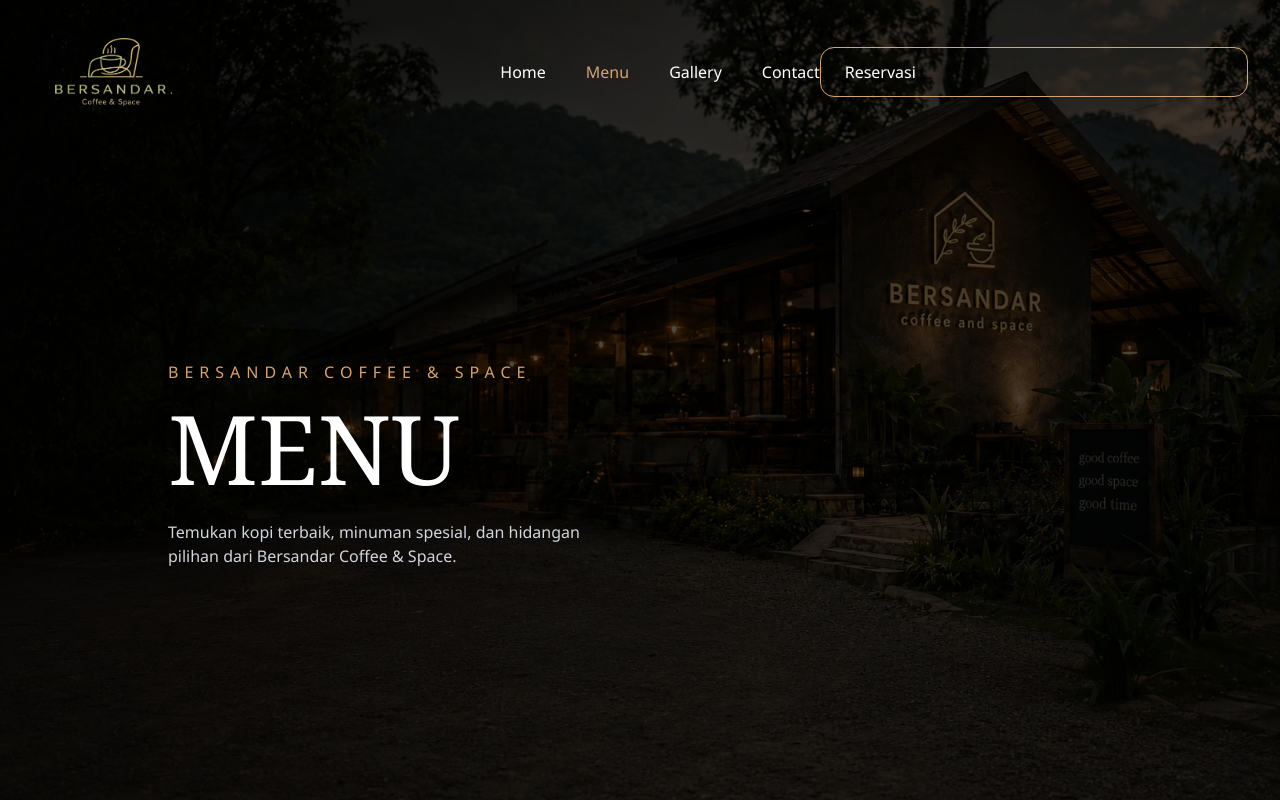
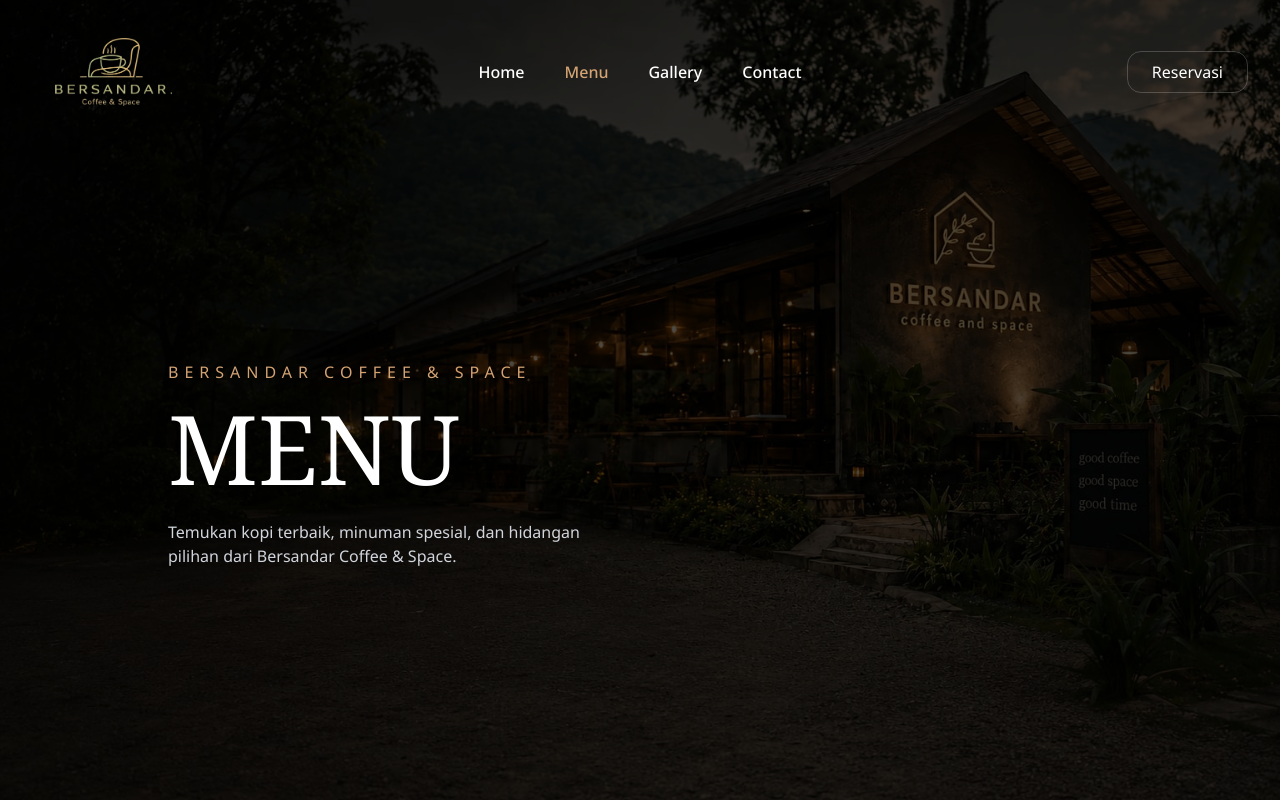
Before and after one commit to Rusdi125312/Bersandar-Caffe, a Next.js app: page /menu in a window 1280 px wide. Shown: the top 800 px of the page. Built offline with nearby package versions, Linux system fonts and the light colour scheme; no server answers; the database is empty; a web font is replaced by a local one.

Commit message:
kalibrasi 3

```diff
--- a/app/contact/page.tsx
+++ b/app/contact/page.tsx
@@ -20,9 +20,9 @@
       {/* NAVBAR */}
      <header className="absolute top-0 left-0 w-full z-50">
        {/* Hapus div pembungkus tambahan, gunakan satu grid utama */}
-       <div className="w-full max-w-7xl mx-auto px-4 md:px-8 py-6 grid grid-cols-[1fr_auto] md:grid-cols-[1fr_auto_1fr] items-center">
+       <div className="w-full max-w-7xl mx-auto px-4 md:px-8 py-6 flex items-center justify-between">
          {/* Logo (Kiri) - Merapat ke kiri */}
-         <div className="flex items-center gap-3 justify-start">
+         <div className="flex-1 flex justify-star">
              <Link href="/" className="relative ml-4 w-20 h-16 md:w-32 md:h-24 transition-transform hover:scale-105">
                              <Image
                                src="/logo-bersandar1.png"
@@ -34,14 +34,16 @@
                            </Link>
          </div>
 
-          <nav className="hidden md:flex gap-10 font-medium">
+          <nav className="hidden md:flex absolute left-1/2 -translate-x-1/2 gap-10 font-medium">
             <a href="/" className="hover:text-[#D4A373] transition">Home</a>
             <a href="/menu" className="hover:text-[#D4A373] transition">Menu</a>
             <a href="/gallery" className="hover:text-[#D4A373] transition">Gallery</a>
             <a href="/contact" className="text-[#D4A373]">Contact</a>
           </nav>
 
-          <a href="https://wa.me/6285720937430?text=Halo%20Admin%20Bersandar,%20saya%20ingin%20reservasi." className="hidden md:block border border-[#D4A373] px-6 py-2 rounded-xl hover:bg-[#D4A373] transition">Reservasi</a>
+          <a href="https://wa.me/6285720937430?text=Halo%20Admin%20Bersandar,%20saya%20ingin%20reservasi."
+          target="_blank"
+          className="hidden md:flex border border-[#D4A373] px-6 py-2 rounded-xl hover:bg-[#D4A373] hover:text-black transition whitespace-nowrap">Reservasi</a>
 
           <button className="md:hidden z-50 p-2" onClick={() => setMenuOpen(!menuOpen)}>
             {menuOpen ? <X size={28} /> : <Menu size={28} />}
@@ -54,8 +56,8 @@
           <div className="md:hidden bg-[#111]/95 backdrop-blur-md p-6 flex flex-col items-center gap-6 border-b border-white/10">
             <a href="/" onClick={() => setMenuOpen(false)}>Home</a>
             <a href="/menu" onClick={() => setMenuOpen(false)}>Menu</a>
-            <a href="/gallery" className="text-[#D4A373]" onClick={() => setMenuOpen(false)}>Gallery</a>
-            <a href="/contact" onClick={() => setMenuOpen(false)}>Contact</a>
+            <a href="/gallery" onClick={() => setMenuOpen(false)}>Gallery</a>
+            <a href="/contact" className="text-[#D4A373]" onClick={() => setMenuOpen(false)}>Contact</a>
             <a href="/reservasi" className="bg-[#D4A373] px-6 py-2 rounded-lg text-black font-bold">Reservasi</a>
           </div>
         )}
--- a/app/gallery/page.tsx
+++ b/app/gallery/page.tsx
@@ -24,7 +24,7 @@
       {/* HEADER - Disederhanakan agar logo bisa merapat ke kiri */}
   <header className="absolute top-0 left-0 w-full z-50">
   {/* Hapus div pembungkus tambahan, gunakan satu grid utama */}
-  <div className="w-full max-w-7xl mx-auto px-4 md:px-8 py-6 grid grid-cols-[1fr_auto] md:grid-cols-[1fr_auto_1fr] items-center">
+    <div className="w-full max-w-7xl mx-auto px-4 md:px-8 py-6 grid grid-cols-[1fr_auto] md:grid-cols-[1fr_auto_auto] items-center gap-6">
            {/* Logo (Kiri) - Merapat ke kiri */}
            <div className="flex items-center gap-3 justify-start">
                <Link href="/" className="relative ml-4 w-20 h-16 md:w-32 md:h-24 transition-transform hover:scale-105">
@@ -39,7 +39,7 @@
            </div>
 
           {/* Nav Desktop */}
-          <nav className="hidden md:flex gap-10 font-medium">
+          <nav className="hidden md:flex absolute left-1/2 -translate-x-1/2 gap-10 font-medium">
             <a href="/" className="hover:text-[#D4A373] transition">Home</a>
             <a href="/menu" className="hover:text-[#D4A373] transition">Menu</a>
             <a href="/gallery" className="text-[#D4A373]">Gallery</a>
--- a/app/menu/page.tsx
+++ b/app/menu/page.tsx
@@ -78,7 +78,7 @@
           {/* HEADER */}
           <header className="absolute top-0 left-0 w-full z-50">
 
-           <div className="w-full max-w-7xl mx-auto px-4 md:px-8 py-6 grid grid-cols-[1fr_auto] md:grid-cols-[1fr_auto_1fr] items-center">
+           <div className="w-full max-w-7xl mx-auto px-4 md:px-8 py-6 flex items-center justify-between">
             <div className="flex items-center gap-3 justify-start">
             <Link href="/" className="relative ml-4 w-20 h-16 md:w-32 md:h-24 transition-transform hover:scale-105">
                   <Image
@@ -94,7 +94,7 @@
       <button className="md:hidden p-2 -mr-2" onClick={() => setMenuOpen(!menuOpen)}>
                     {menuOpen ? <X size={32} /> : <Menu size={32} />}
       </button>
-              <nav className="hidden ml-10 md:flex gap-10">
+              <nav className="hidden md:flex absolute left-1/2 -translate-x-1/2 gap-10 font-medium">
 
                 <a href="/" className="hover:text-[#D4A373]">
                   Home
@@ -113,25 +113,14 @@
               <a
                 href="https://wa.me/6285720937430?text=Halo%20Admin%20Bersandar,%20saya%20ingin%20melakukan%20reservasi%20tempat."
                 target="_blank"
-                rel="noopener noreferrer"
                 className="
-                  hidden md:block
-                  border
-                  border-[#D4A373]
-                  px-6
-                  py-3
-                  rounded-xl
-                    flex
-                    items-center
-                    gap-2
-                  hover:bg-[#D4A373]
-                  transition
-                "
+                 hidden md:flex border border-white/20 hover:border-[#D4A373] px-6 py-2 rounded-xl hover:bg-[#D4A373] transition whitespace-nowrap"
               >
                 Reservasi
               </a>
 
             </div>
+
 
   {/* Overlay Menu Mobile */}
     {menuOpen && (
@@ -249,26 +238,27 @@
           </h2>
 
         {/* Grid Menu */}
-        <div className="grid grid-cols-1 md:grid-cols-2 lg:grid-cols-3 gap-8">
+        <div className="grid grid-cols-1 md:grid-cols-2 lg:grid-cols-3 gap-12 mt-12">
           {items.map((item) => (
             <div
               key={item.id}
-              className="relative h-[400px] md:h-[550px] w-full overflow-hidden rounded-[30px] bg-[#1a1a1a] group cursor-pointer flex items-center justify-center"
+              className="relative h-[400px] md:h-[500px] w-full rounded-[30px] bg-[#1a1a1a] group cursor-pointer shadow-lg hover:shadow-2xl hover:shadow-[#D4A373]/20 transition-all duration-500 overflow-visible"
             >
               {/* Gambar */}
+              <div className="absolute inset-0 w-full h-full rounded-[30px] overflow-hidden transition-all duration-500 group-hover:-translate-y-8 group-hover:scale-110 group-hover:shadow-2xl">
               <img
                 src={item.gambar}
                 alt={item.nama}
-                className="w-full h-full object-contain p-4 transition-transform duration-700 group-hover:scale-105"
+                className="w-full h-full object-cover brightness-110"
               />
 
               {/* Gradient Overlay */}
-              <div className="absolute inset-0 bg-gradient-to-t from-black/90 via-black/20 to-transparent" />
-
+              <div className="absolute inset-0 bg-gradient-to-t from-black/80 via-transparent to-transparent" />
+              </div>
               {/* Informasi Menu */}
-              <div className="absolute bottom-0 left-0 p-8 w-full">
-                <div className="flex justify-between items-end mb-2">
-                  <h3 className="text-2xl font-bold text-white uppercase tracking-wider">
+              <div className="absolute bottom-6 left-8 right-8 z-10">
+                <div className="flex justify-between items-end ">
+                  <h3 className="text-2xl font-bold text-white uppercase tracking-wider group-hover:text-[#D4A373] transition-colors">
                     {item.nama}
                   </h3>
                               {item.harga > 0 ? (
--- a/app/page.tsx
+++ b/app/page.tsx
@@ -44,9 +44,10 @@
 
       {/* ================= NAVBAR ================= */}
   <nav className="absolute top-0 left-0 right-0 z-50">
-  <div className="max-w-7xl mx-auto px-6 py-6 flex items-center justify-between">
-    <div className="flex items-center gap-3">
-  {/* Menggantikan ikon ☕ dengan Logo Image */}
+
+  <div className="w-full max-w-7xl mx-auto px-4 md:px-8 py-6 flex items-center justify-between">
+         {/* Logo (Kiri) - Merapat ke kiri */}
+         <div className="flex items-center gap-3 justify-start">
              <Link href="/" className="relative ml-4 w-20 h-16 md:w-32 md:h-24 transition-transform hover:scale-105">
                              <Image
                                src="/logo-bersandar1.png"
@@ -56,12 +57,10 @@
                                priority
                              />
                            </Link>
-
-  {/* Teks "BERSANDAR" dihapus karena sudah ada di dalam gambar logo */}
          </div>
           {/* Menu */}
        {/* Menu Desktop */}
-    <div className="hidden lg:flex items-center gap-12">
+    <div className="hidden md:flex absolute left-1/2 -translate-x-1/2 gap-10 font-medium">
       <a href="/" className="relative">Home<span className="absolute -bottom-3 left-0 w-full h-[2px] bg-[#D4A373]" /></a>
       <a href="/menu" className="hover:text-[#D4A373]">Menu</a>
       <a href="/gallery" className="hover:text-[#D4A373]">Gallery</a>
```
Lines whose indentation alone changed are shown as unchanged.
